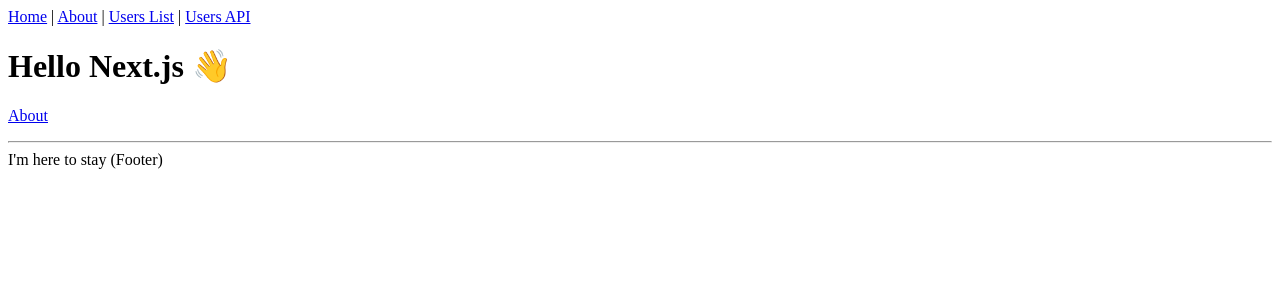
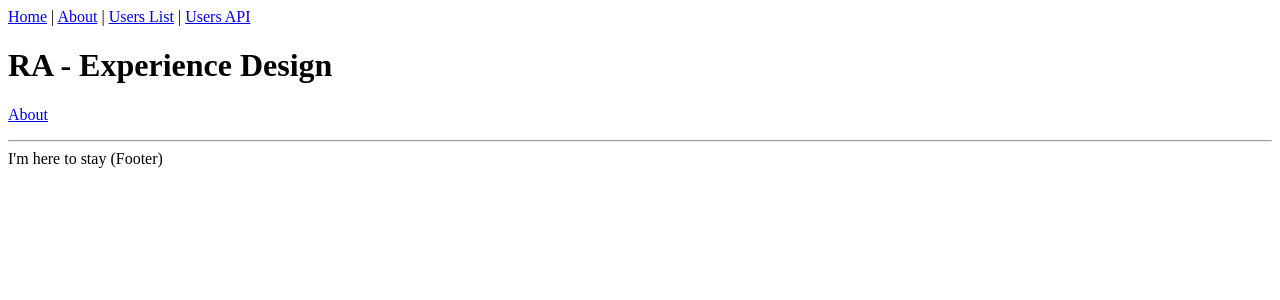
Before and after one commit to nwesthoff/ra-experience-design, a Next.js app: page / in a window 1280 px wide. Shown: the top 300 px of the page. Built offline with nearby package versions, Linux system fonts and the light colour scheme.

Commit message:
🚀 Small change to retry deployment

```diff
--- a/pages/index.tsx
+++ b/pages/index.tsx
@@ -1,15 +1,15 @@
-import Link from 'next/link'
-import Layout from '../components/Layout'
+import Link from "next/link";
+import Layout from "../components/Layout";
 
 const IndexPage = () => (
   <Layout title="Home | Next.js + TypeScript Example">
-    <h1>Hello Next.js 👋</h1>
+    <h1>RA - Experience Design</h1>
     <p>
       <Link href="/about">
         <a>About</a>
       </Link>
     </p>
   </Layout>
-)
+);
 
-export default IndexPage
+export default IndexPage;
```
